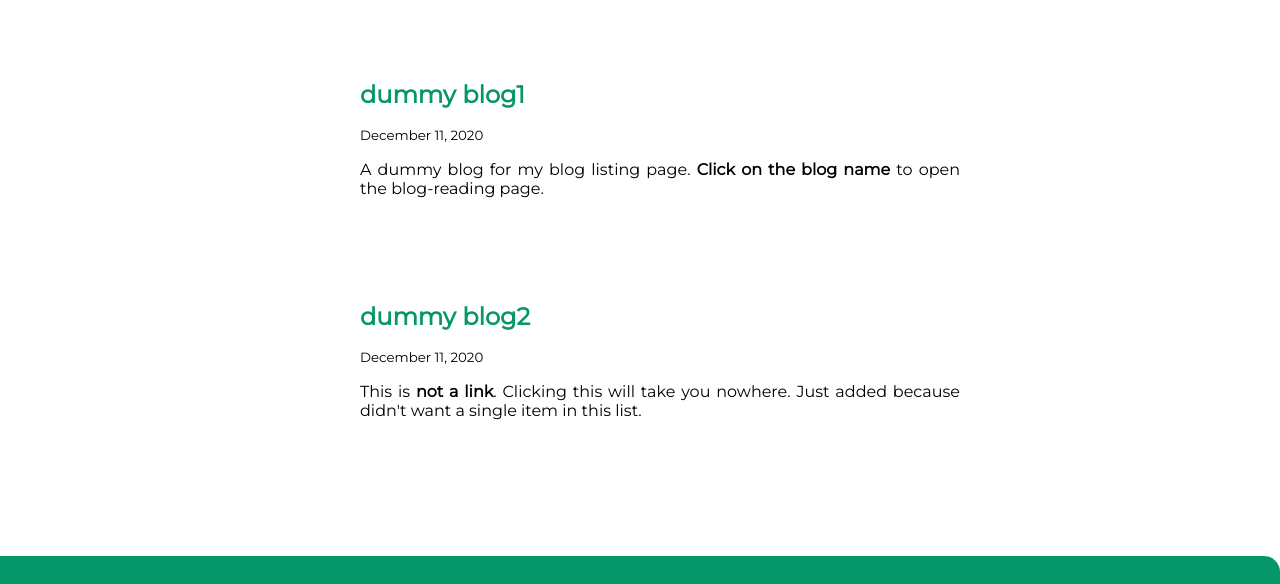
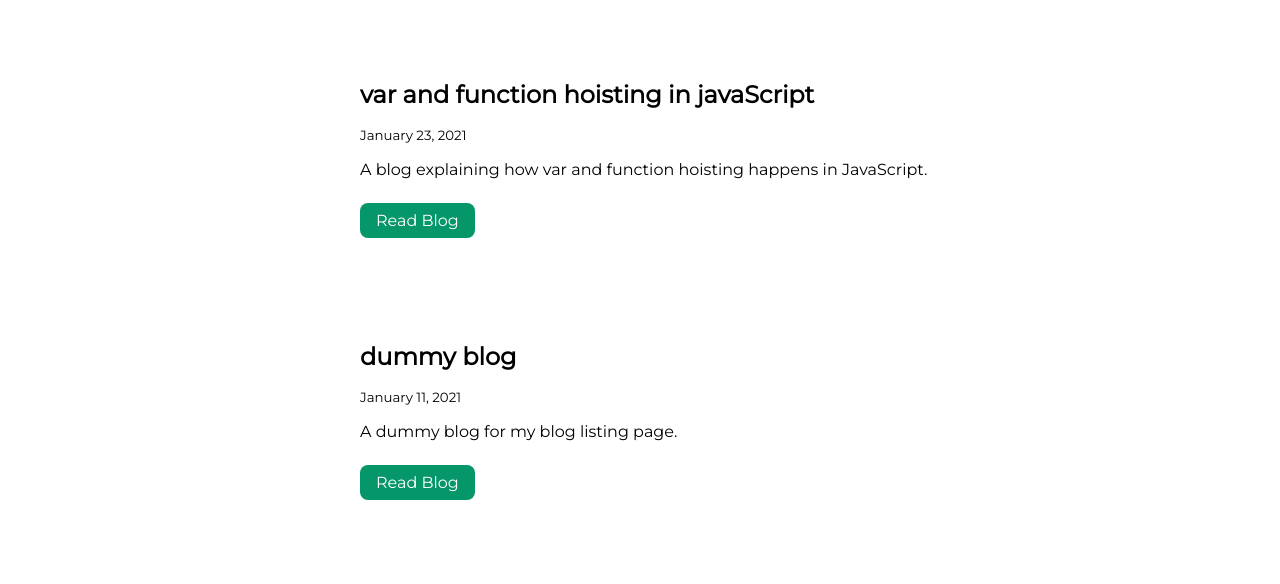
Before and after one commit to chinmayeemajhi/html-component-library, a plain HTML site: page blogs.html in a window 1280 px wide. Shown: the part 216-800 px from the top of the page. Drawn offline with Linux system fonts and the light colour scheme.

Commit message:
blog added

```diff
--- a/blogs.html
+++ b/blogs.html
@@ -35,20 +35,35 @@
 
 
     <ul class="list-non-bullet">
+
         <li class="list-item">
             <div class=" container container-center">
-            <h1><a class="link-secondary-non-border" href="dummyblog1.html">dummy blog1</a></h1>
-            <small>December 11, 2020</small>
-            <p>A dummy blog for my blog listing page. <strong>Click on the blog name</strong> to open the blog-reading page. </p>
+            <h1>var and function hoisting in javaScript</a></h1>
+            <small>January 23, 2021</small>
+            <p>A blog explaining how var and function hoisting happens in JavaScript. </p>
+            <div class="margin-small">
+                <a class="link link-primary"
+                href="blog2.html">Read Blog</a>
+
             </div>
+        </div>
         </li>
+
         <li class="list-item">
             <div class=" container container-center">
-            <h1><a class="link-secondary-non-border"> dummy blog2</a></h1>
-            <small>December 11, 2020</small>
-            <p>This is <strong>not a link</strong>. Clicking this will take you nowhere. Just added because didn't want a single item in this list.</p>
+            <h1>dummy blog</a></h1>
+            <small>January 11, 2021</small>
+            <p>A dummy blog for my blog listing page. </p>
+            <div class="margin-small">
+                <a class="link link-primary"
+                href="dummyblog1.html">Read Blog</a>
+
             </div>
+        </div>
         </li>
+
+
+
 
     </ul>
 
```
Also changed, not shown: blog2.html (added, +69 -0 lines).
